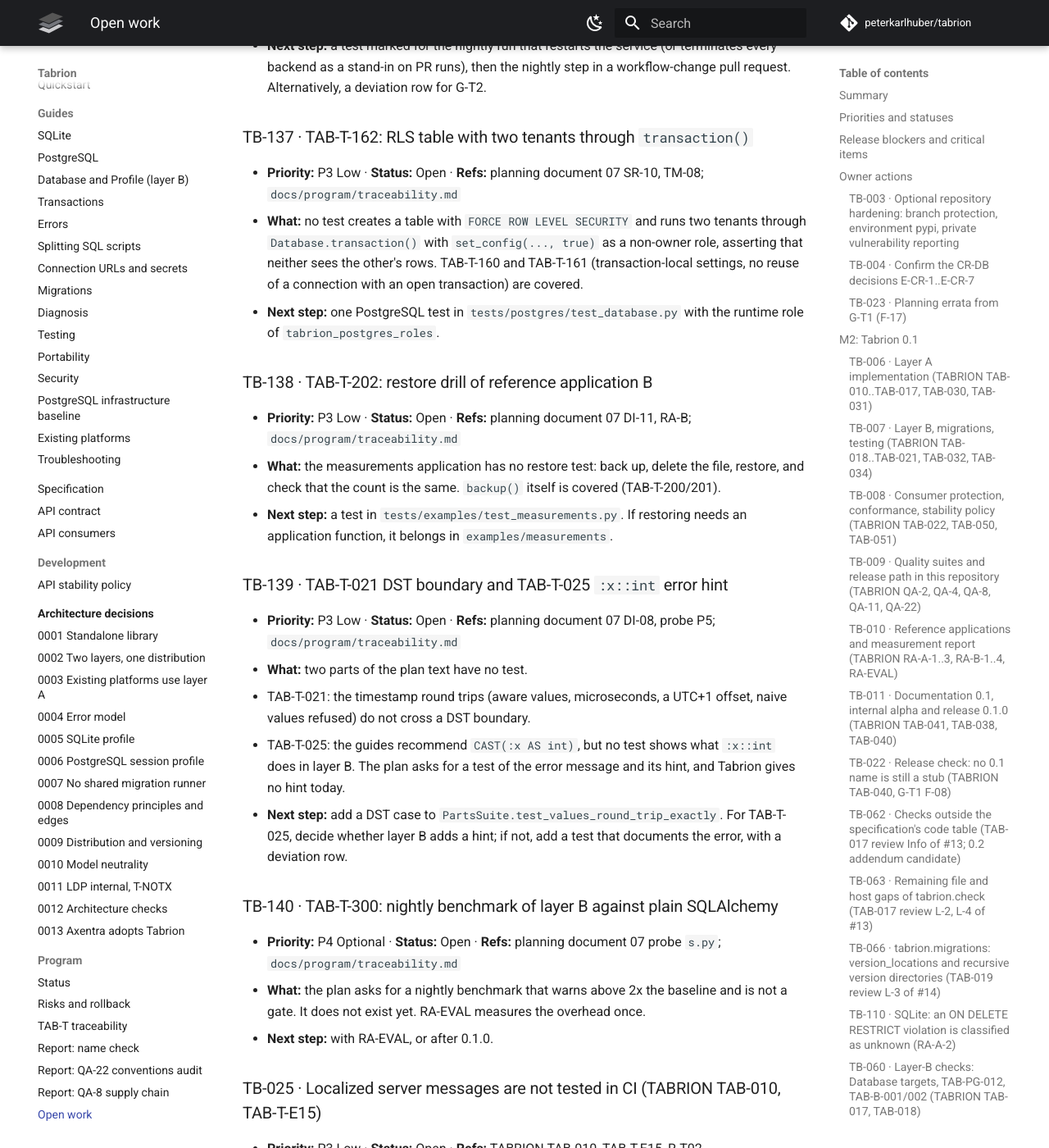
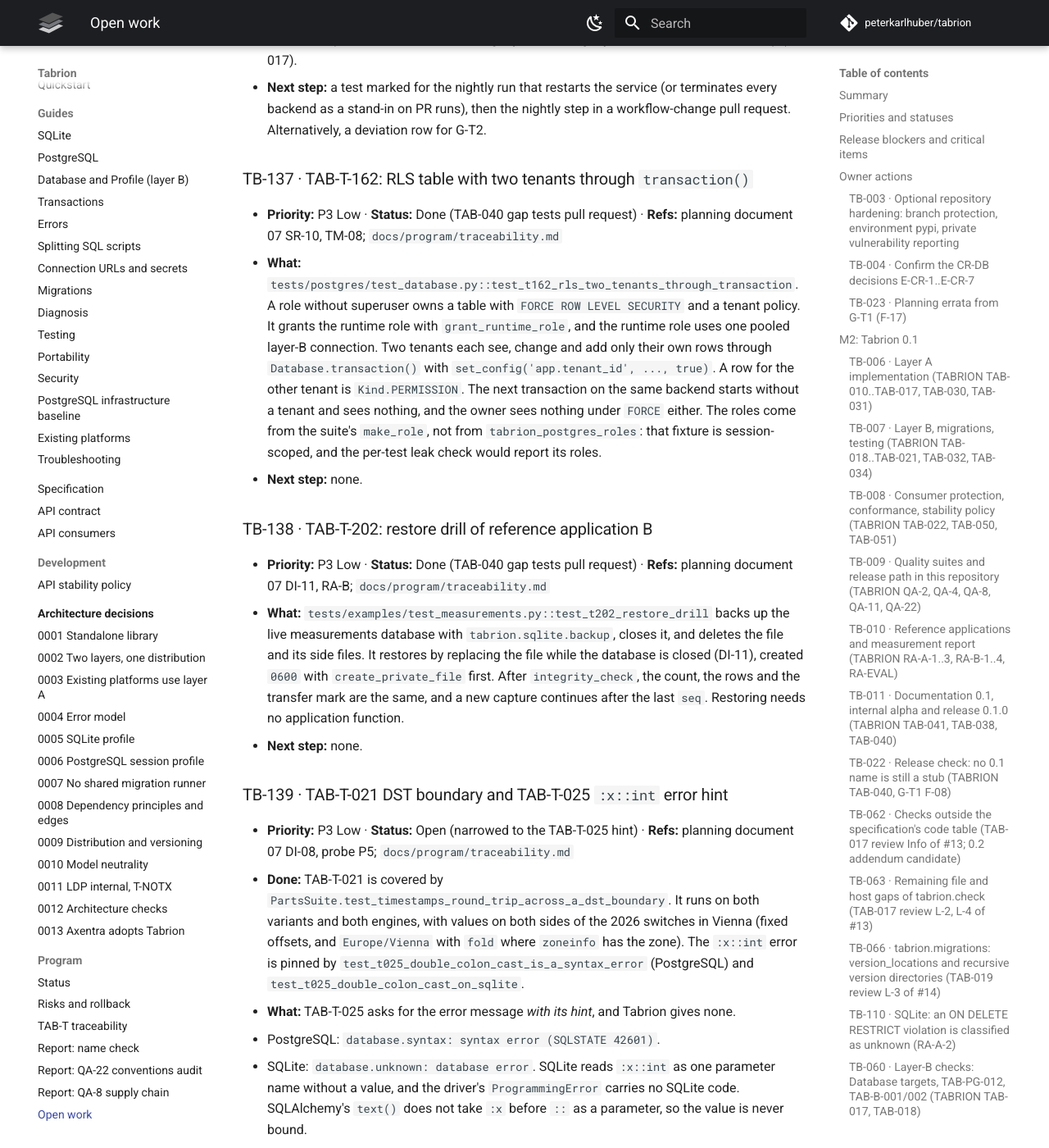
Before and after one commit to peterkarlhuber/tabrion, an MkDocs documentation site: the page built from docs/TODO.md, in a window 1280 px wide and 1400 px high, scrolled down 22145 px. Shown: the whole window at 82% size. Built offline with MkDocs 1.6.1 and Material for MkDocs 9.7.7, drawn with Linux system fonts in a browser that asks for light colours; comment, search, counter and statistics services are not loaded; some of the changed text lies outside the part shown.

Commit message:
TAB-040 gap tests: DST boundary, :x::int, RLS two tenants, restore drill, sqlite branches
- TAB-T-021: PartsSuite test across both 2026 DST switches (both variants, both engines).
- TAB-T-025: the :x::int error pinned on PostgreSQL and SQLite with the CAST form; no hint (TB-139 narrowed).
- TAB-T-162: FORCE ROW LEVEL SECURITY, non-owner runtime role, two tenants through Database.transaction().
- TAB-T-202: restore drill of the measurements application.
- K1: sqlite branch tests (failed create cleanup, uninspectable name, name changed after open,
  failing ROLLBACK, COMMIT rolled back by SQLite); sqlite.py 95.37 % -> 96.53 %.
- traceability rows, TODO TB-017/TB-137/TB-138/TB-139, CHANGELOG.

Co-Authored-By: Claude Opus 5.5 <noreply@anthropic.com>
Claude-Session: https://claude.ai/code/session_011tY7TC7Nu5VGro3DJGJcv8

```diff
--- a/docs/TODO.md
+++ b/docs/TODO.md
@@ -17,14 +17,15 @@
 ## Summary
 
 The counts are the `TB-` entries below whose status is not `Done` (recounted from the entries on 2026-11-12,
-TAB-040 readiness pull request on master `532da05`: TB-022 done, TB-135..TB-140 new).
+TAB-040 readiness pull request on master `532da05`: TB-022 done, TB-135..TB-140 new; TAB-040 gap tests pull
+request: TB-137 and TB-138 done, TB-139 narrowed).
 
 | Priority | Count |
 |---|---|
 | P0 Critical | 0 |
 | P1 High | 8 |
 | P2 Medium | 16 |
-| P3 Low | 48 |
+| P3 Low | 46 |
 | P4 Optional | 7 |
 
 **Release blockers:** none outside the work packages of M2. The owner decision of 2026-11-08 11:26Z removed the
@@ -548,7 +549,9 @@ required (owner decision of 2026-11-08 11:26Z).
   - fault injection 3x (TAB-034);
   - stress 200x (QA-4, TB-086);
   - the nightly DB-restart case once TAB-T-009 exists (TB-136);
-  - the `sqlite` floor raised to 95 % once tests reach it.
+  - the `sqlite` floor raised to 95 %: the TAB-040 gap tests pull request adds the tests that reach it (branch
+    coverage of `src/tabrion/sqlite.py` 96.5 % in the full suite, was 95.37 %), so only the floor in
+    `ci.yml` remains (workflow change).
   The TAB-T traceability check (`tests/unit/test_traceability.py`) runs in the unit jobs and needs no wiring.
 
 ### TB-090 · Workflow steps of the API stability policy (TABRION TAB-051, deviation D-90)
@@ -677,33 +680,44 @@ required (owner decision of 2026-11-08 11:26Z).
 
 ### TB-137 · TAB-T-162: RLS table with two tenants through `transaction()`
 
-- **Priority:** P3 Low · **Status:** Open · **Refs:** planning document 07 SR-10, TM-08; `docs/program/traceability.md`
-- **What:** no test creates a table with `FORCE ROW LEVEL SECURITY` and runs two tenants through
-  `Database.transaction()` with `set_config(..., true)` as a non-owner role, asserting that neither sees the
-  other's rows. TAB-T-160 and TAB-T-161 (transaction-local settings, no reuse of a connection with an open
-  transaction) are covered.
-- **Next step:** one PostgreSQL test in `tests/postgres/test_database.py` with the runtime role of
-  `tabrion_postgres_roles`.
+- **Priority:** P3 Low · **Status:** Done (TAB-040 gap tests pull request) · **Refs:** planning document 07 SR-10,
+  TM-08; `docs/program/traceability.md`
+- **What:** `tests/postgres/test_database.py::test_t162_rls_two_tenants_through_transaction`. A role without
+  superuser owns a table with `FORCE ROW LEVEL SECURITY` and a tenant policy. It grants the runtime role with
+  `grant_runtime_role`, and the runtime role uses one pooled layer-B connection. Two tenants each see, change and
+  add only their own rows through `Database.transaction()` with `set_config('app.tenant_id', ..., true)`. A row for
+  the other tenant is `Kind.PERMISSION`. The next transaction on the same backend starts without a tenant and sees
+  nothing, and the owner sees nothing under `FORCE` either. The roles come from the suite's `make_role`, not from
+  `tabrion_postgres_roles`: that fixture is session-scoped, and the per-test leak check would report its roles.
+- **Next step:** none.
 
 ### TB-138 · TAB-T-202: restore drill of reference application B
 
-- **Priority:** P3 Low · **Status:** Open · **Refs:** planning document 07 DI-11, RA-B; `docs/program/traceability.md`
-- **What:** the measurements application has no restore test: back up, delete the file, restore, and check that the
-  count is the same. `backup()` itself is covered (TAB-T-200/201).
-- **Next step:** a test in `tests/examples/test_measurements.py`. If restoring needs an application function, it
-  belongs in `examples/measurements`.
+- **Priority:** P3 Low · **Status:** Done (TAB-040 gap tests pull request) · **Refs:** planning document 07 DI-11,
+  RA-B; `docs/program/traceability.md`
+- **What:** `tests/examples/test_measurements.py::test_t202_restore_drill` backs up the live measurements database
+  with `tabrion.sqlite.backup`, closes it, and deletes the file and its side files. It restores by replacing the
+  file while the database is closed (DI-11), created `0600` with `create_private_file` first. After
+  `integrity_check`, the count, the rows and the transfer mark are the same, and a new capture continues after the
+  last `seq`. Restoring needs no application function.
+- **Next step:** none.
 
 ### TB-139 · TAB-T-021 DST boundary and TAB-T-025 `:x::int` error hint
 
-- **Priority:** P3 Low · **Status:** Open · **Refs:** planning document 07 DI-08, probe P5;
-  `docs/program/traceability.md`
-- **What:** two parts of the plan text have no test.
-  - TAB-T-021: the timestamp round trips (aware values, microseconds, a UTC+1 offset, naive values refused) do not
-    cross a DST boundary.
-  - TAB-T-025: the guides recommend `CAST(:x AS int)`, but no test shows what `:x::int` does in layer B. The plan
-    asks for a test of the error message and its hint, and Tabrion gives no hint today.
-- **Next step:** add a DST case to `PartsSuite.test_values_round_trip_exactly`. For TAB-T-025, decide whether
-  layer B adds a hint; if not, add a test that documents the error, with a deviation row.
+- **Priority:** P3 Low · **Status:** Open (narrowed to the TAB-T-025 hint) · **Refs:** planning document 07 DI-08,
+  probe P5; `docs/program/traceability.md`
+- **Done:** TAB-T-021 is covered by `PartsSuite.test_timestamps_round_trip_across_a_dst_boundary`. It runs on both
+  variants and both engines, with values on both sides of the 2026 switches in Vienna (fixed offsets, and
+  `Europe/Vienna` with `fold` where `zoneinfo` has the zone). The `:x::int` error is pinned by
+  `test_t025_double_colon_cast_is_a_syntax_error` (PostgreSQL) and `test_t025_double_colon_cast_on_sqlite`.
+- **What:** TAB-T-025 asks for the error message *with its hint*, and Tabrion gives none.
+  - PostgreSQL: `database.syntax: syntax error (SQLSTATE 42601)`.
+  - SQLite: `database.unknown: database error`. SQLite reads `:x::int` as one parameter name without a value, and
+    the driver's `ProgrammingError` carries no SQLite code.
+  SQLAlchemy's `text()` does not take `:x` before `::` as a parameter, so the value is never bound.
+- **Next step:** an owner decision. Either layer B adds a value-free hint for this case, which is a product change
+  with its own pull request (the tests then assert it), or a deviation row for G-T2 records that the documented
+  `CAST` form is the mitigation.
 
 ### TB-140 · TAB-T-300: nightly benchmark of layer B against plain SQLAlchemy
 
```
Also changed, not shown: CHANGELOG.md (+11 -1 lines), docs/program/traceability.md (+11 -15 lines), 6 other files.
